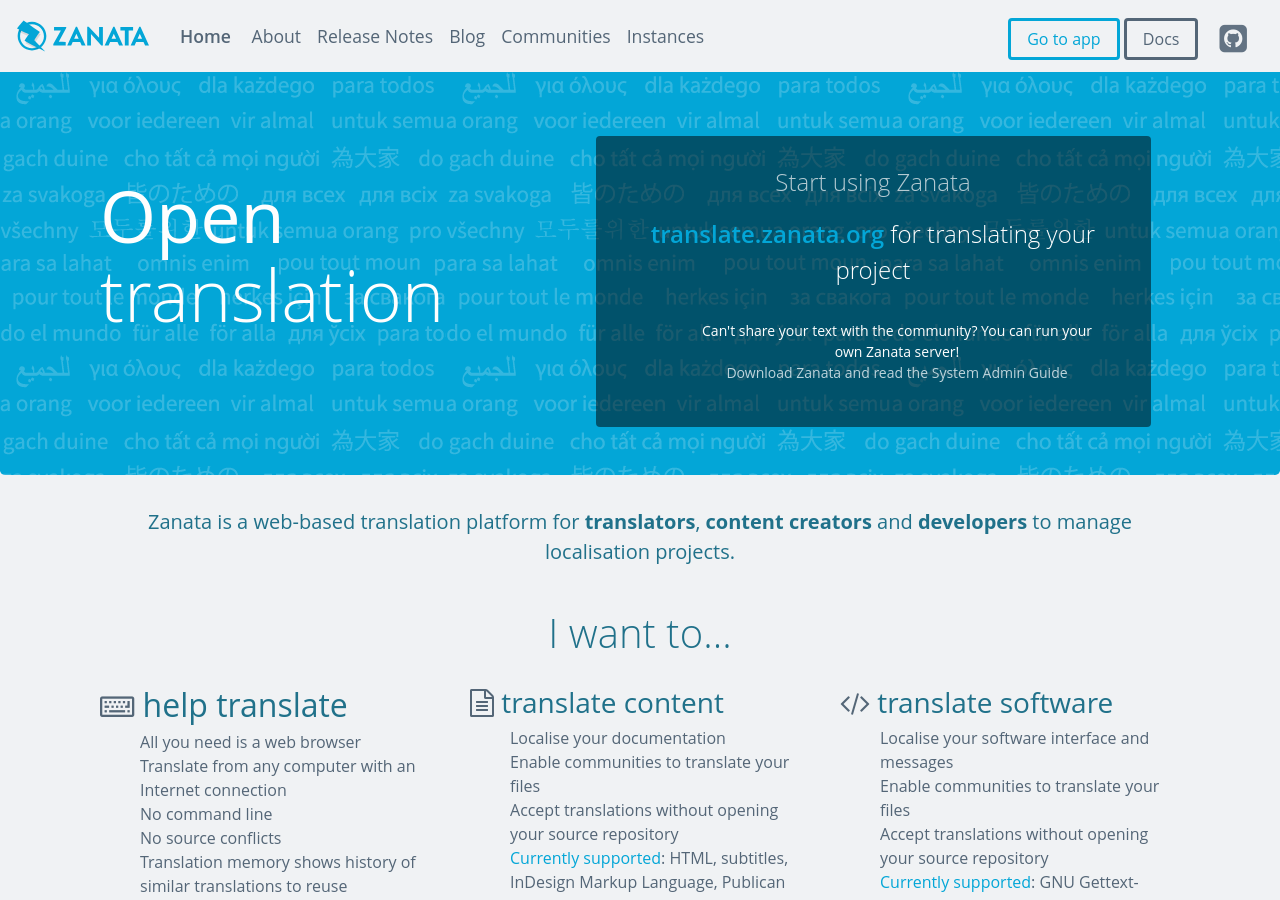
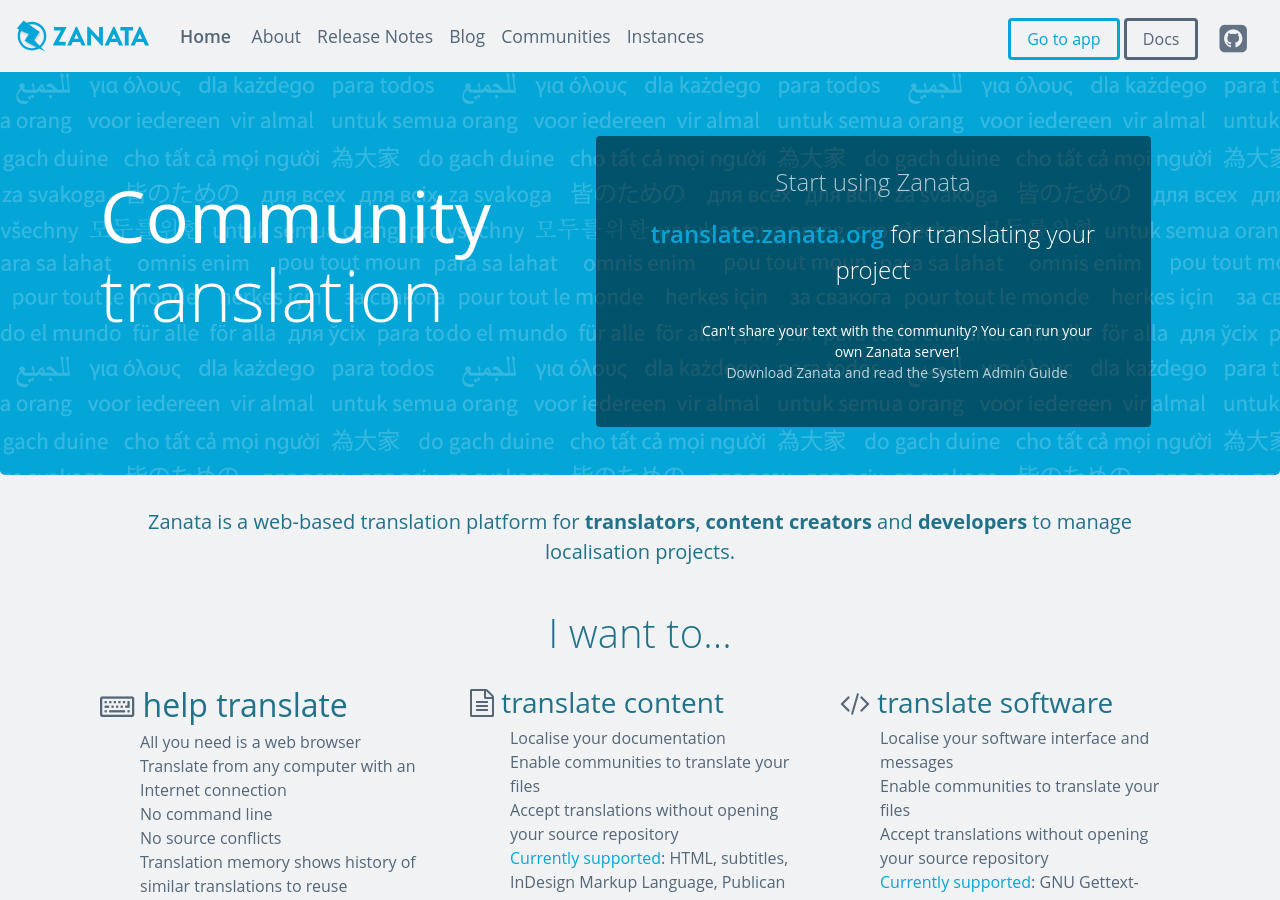
Before and after one commit to zanata/zanata.github.io, a Jekyll site: the page built from index.html, in a window 1280 px wide and 900 px high. Built offline with Jekyll 4.4.1, drawn with Linux system fonts in a browser that asks for light colours; nearby versions of some CDN libraries.

Commit message:
WIP: h1 on homepage

```diff
--- a/index.html
+++ b/index.html
@@ -9,7 +9,7 @@
     <div class="container">
         <div class="row">
             <div class="col-xs-12 col-sm-12 col-md-6 col-lg-5">
-                <h1>Open<br>
+                <h1>Community<br>
                     <span>translation</span></h1>
             </div>
             <div class="col-xs-12 col-sm-12 col-md-5 col-lg-6 dark">
```
